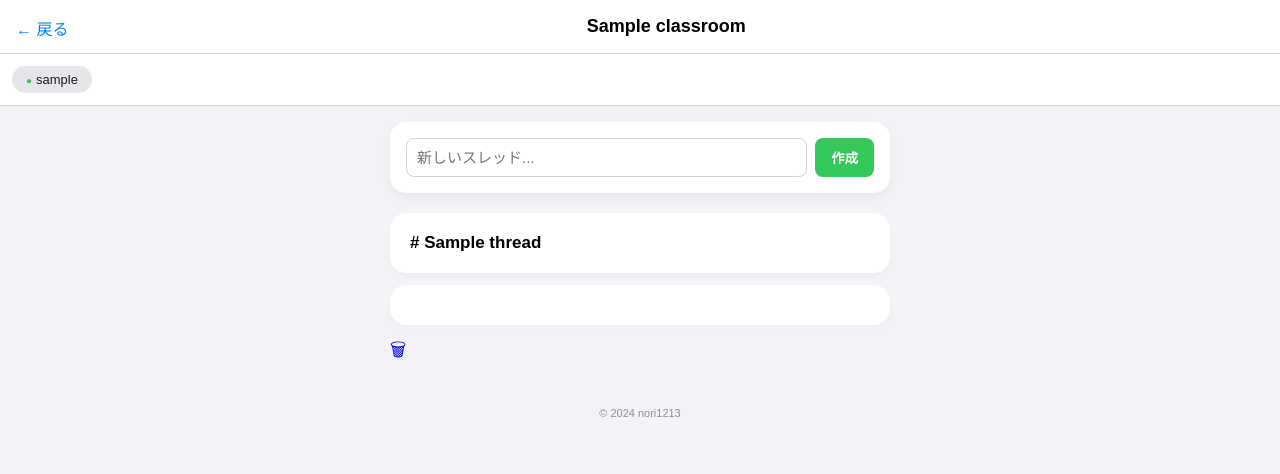
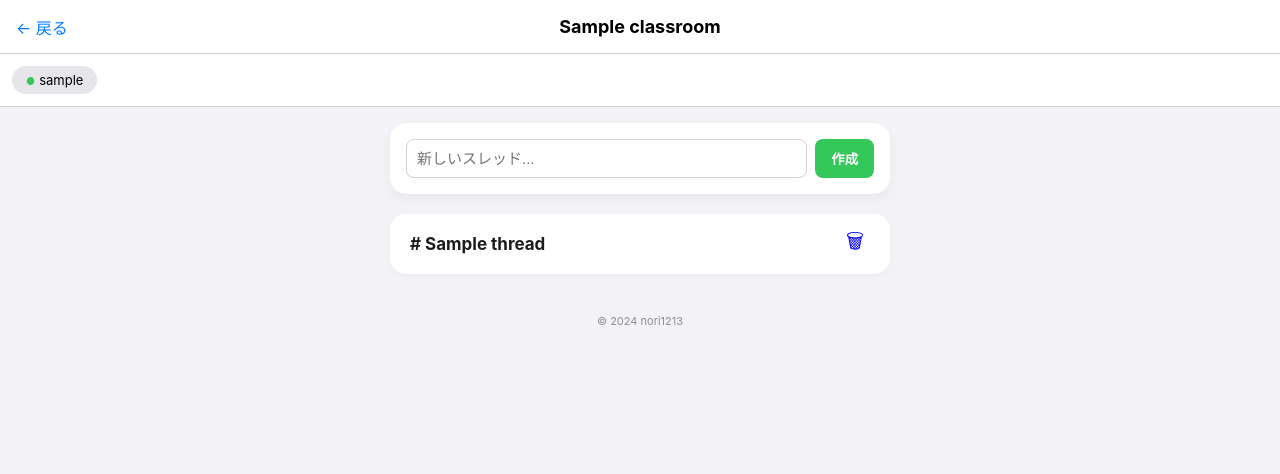
Before and after one commit to nori-pixl/mynote, a Flask app: page /class/1 in a window 1280 px wide. Shown: the top 474 px of the page. Run offline with Flask 3, Linux system fonts and the light colour scheme; a user stored in the database is signed in; tables that the repository leaves empty hold one stand-in row (values such as "Sample post").

Commit message:
Update class_view.html

```diff
--- a/templates/class_view.html
+++ b/templates/class_view.html
@@ -4,38 +4,51 @@
     <meta charset="UTF-8"><meta name="viewport" content="width=device-width, initial-scale=1.0, maximum-scale=1.0, user-scalable=no">
     <title>{{ target_class.name }}</title>
     <style>
-        body { font-family: sans-serif; background: #f2f2f7; margin: 0; padding-bottom: 40px; }
-        .header { background: white; padding: 16px; border-bottom: 1px solid #d1d1d6; position: sticky; top: 0; z-index: 100; text-align: center; }
-        /* メンバー横スクロール */
+        body { font-family: -apple-system, sans-serif; background: #f2f2f7; margin: 0; padding-bottom: 40px; }
+        .header { background: white; padding: 16px; border-bottom: 1px solid #d1d1d6; position: sticky; top: 0; z-index: 100; display: flex; align-items: center; justify-content: center; }
+        .back-link { position: absolute; left: 16px; text-decoration: none; color: #007bff; font-size: 16px; }
+
         .member-scroll { display: flex; overflow-x: auto; padding: 12px; gap: 8px; background: #fff; border-bottom: 1px solid #d1d1d6; }
-        .member-badge { white-space: nowrap; background: #e5e5ea; padding: 6px 14px; border-radius: 20px; font-size: 13px; color: #1c1c1e; }
+        .member-badge { white-space: nowrap; background: #e5e5ea; padding: 6px 14px; border-radius: 20px; font-size: 13px; }
         .member-badge::before { content: "●"; color: #34c759; margin-right: 4px; font-size: 10px; }
+
         .content { padding: 16px; max-width: 500px; margin: auto; }
         .create-box { background: white; padding: 16px; border-radius: 16px; margin-bottom: 20px; display: flex; gap: 8px; box-shadow: 0 4px 10px rgba(0,0,0,0.05); }
         .create-box input { flex: 1; padding: 10px; border: 1px solid #d1d1d6; border-radius: 8px; font-size: 15px; }
         .btn-add { background: #34c759; color: white; border: none; padding: 10px 16px; border-radius: 8px; font-weight: bold; }
-        .thread-card { background: white; padding: 20px; border-radius: 16px; margin-bottom: 12px; display: flex; justify-content: space-between; align-items: center; text-decoration: none; color: inherit; box-shadow: 0 2px 5px rgba(0,0,0,0.03); }
+
+        /* スレッドカードの構造を修正 */
+        .thread-card { background: white; border-radius: 16px; margin-bottom: 12px; display: flex; align-items: center; box-shadow: 0 2px 5px rgba(0,0,0,0.03); overflow: hidden; }
+        .thread-link { flex: 1; padding: 20px; text-decoration: none; color: #1c1c1e; font-size: 17px; font-weight: bold; }
+        .delete-area { padding: 0 16px; }
+        .delete-btn { text-decoration: none; font-size: 20px; display: block; padding: 10px; }
     </style>
 </head>
 <body>
 <div class="header">
-    <a href="/" style="float:left; text-decoration:none; color:#007bff;">← 戻る</a>
+    <a href="/" class="back-link">← 戻る</a>
     <strong style="font-size:18px;">{{ target_class.name }}</strong>
 </div>
+
 <div class="member-scroll">
     {% for m in members %}<div class="member-badge">{{ m.username }}</div>{% endfor %}
 </div>
+
 <div class="content">
     <form action="/create_thread/{{ target_class.id }}" method="POST" class="create-box">
         <input type="text" name="title" placeholder="新しいスレッド..." required>
         <button type="submit" class="btn-add">作成</button>
     </form>
+
     {% for t in threads %}
-    <a href="/thread/{{ t.id }}" class="thread-card">
-        <div style="font-size:17px; font-weight:bold;"># {{ t.title }}</div>
-        <div onclick="event.preventDefault();"><a href="/delete_thread/{{ t.id }}" onclick="return confirm('削除？')" style="text-decoration:none; font-size:18px;">🗑</a></div>
-    </a>
+    <div class="thread-card">
+        <a href="/thread/{{ t.id }}" class="thread-link"># {{ t.title }}</a>
+        <div class="delete-area">
+            <a href="/delete_thread/{{ t.id }}" class="delete-btn" onclick="return confirm('このスレッドを削除しますか？')">🗑</a>
+        </div>
+    </div>
     {% endfor %}
+
     <footer style="text-align:center; color:#8e8e93; font-size:11px; margin-top:40px;">&copy; 2024 nori1213</footer>
 </div>
 </body>
```
